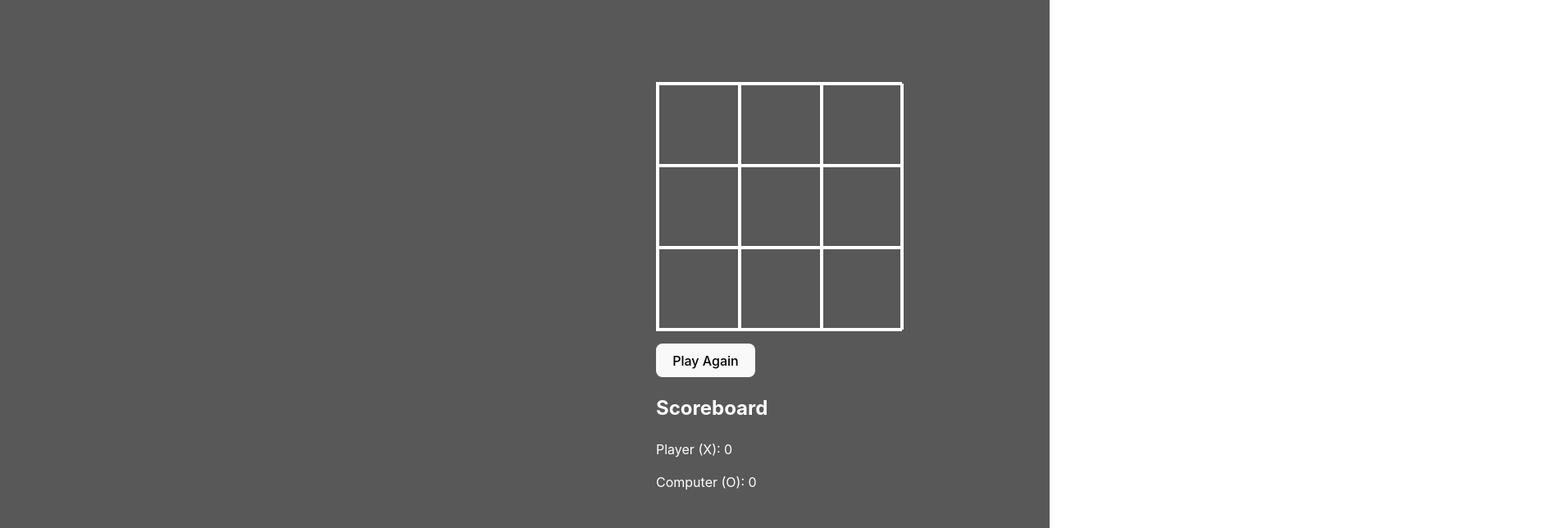
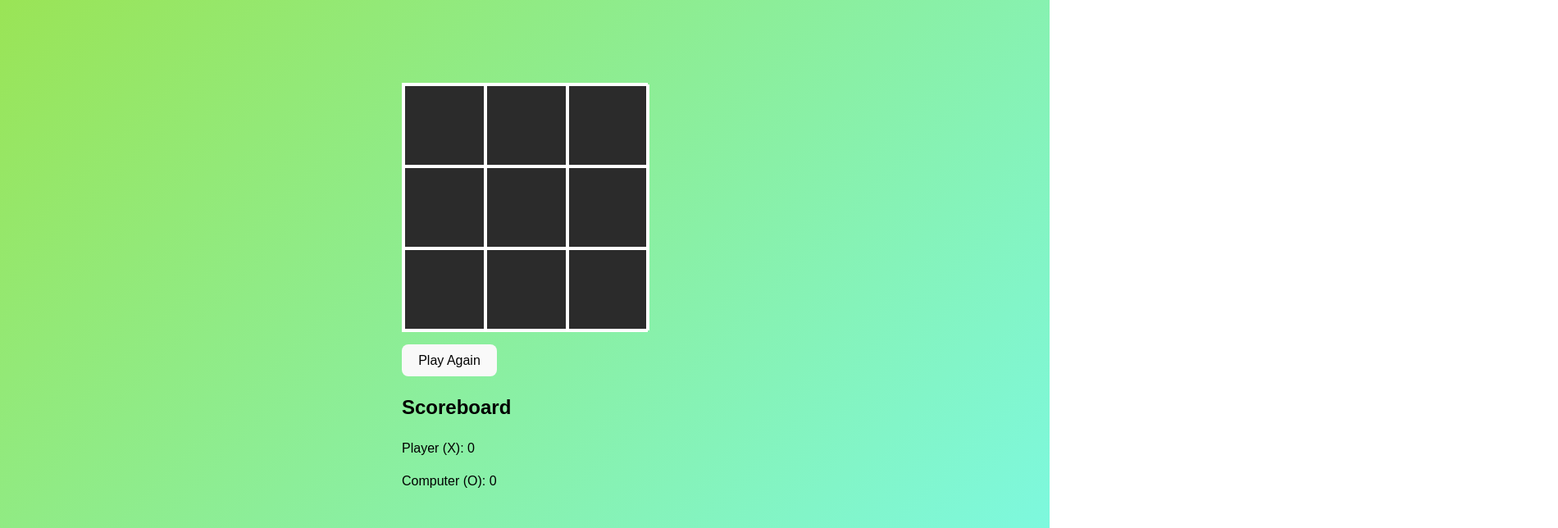
Before and after one commit to tudorconstantin05/TicTacToe-Game, a React (Vite) app: page / in a window 1280 px wide. Shown: the top 644 px of the page at 82% size, 1900 px wide, since content can reach past the window. Built offline with nearby package versions, Linux system fonts and the light colour scheme.

Commit message:
Styling added

```diff
--- a/src/App.css
+++ b/src/App.css
@@ -1,6 +1,13 @@
-body{
-  background-color: rgb(88, 88, 88);
-  color: #ffffff;
+body {
+  color: #000;
+  margin: 0;
+  padding: 0;
+  font-family: 'Arial', sans-serif;
+  background: linear-gradient(135deg, #9ae456, #7bfae9);
+  display: flex;
+  justify-content: center;
+  align-items: center;
+  height: 100vh;
 }
 
 main{
@@ -13,6 +20,7 @@ div.board{
   border: 2px solid #ffffff;
   grid-template-columns: 1fr 1fr 1fr;
   grid-template-rows: 1fr 1fr 1fr;
+  background-color: #2b2b2b;
 }
 
 div.square{
@@ -41,7 +49,7 @@ div.result.red{
 }
 
 div.result.orange{
-  background-color: rgb(222, 155, 25);
+  background-color: rgb(222, 137, 25);
   text-align: center;
 }
 
@@ -53,6 +61,10 @@ button {
   margin-top: 15px;
   padding: 10px;
   font-size: 16px;
+}
+
+button:hover {
+  background-color: #3f3f3f;
 }
 
 .square {
@@ -67,15 +79,17 @@ button {
 }
 
 .square:hover {
-  background-color: rgb(110, 110, 110)
+  background-color:rgb(177, 177, 177);
+  transform: scale(1.05);
 }
 
 .result {
-  opacity: 0;
-  transform: translateY(-20px);
-  animation: fadeInUp 0.5s forwards;
+  margin-top: 20px;
+  font-size: 1.5rem;
+  padding: 10px 20px;
+  border-radius: 5px;
+  animation: fadeIn 0.5s ease-in-out;
 }
-
 @keyframes fadeInUp {
   to {
     opacity: 1;
```
